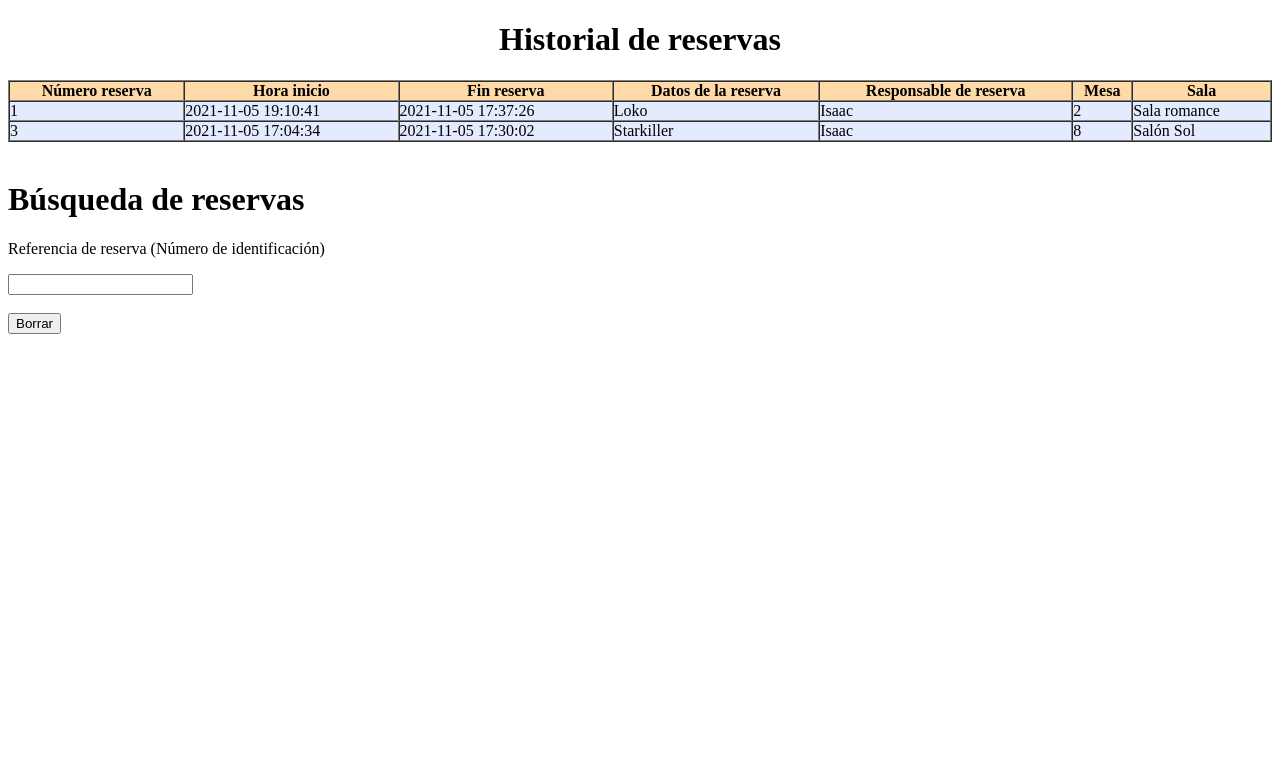
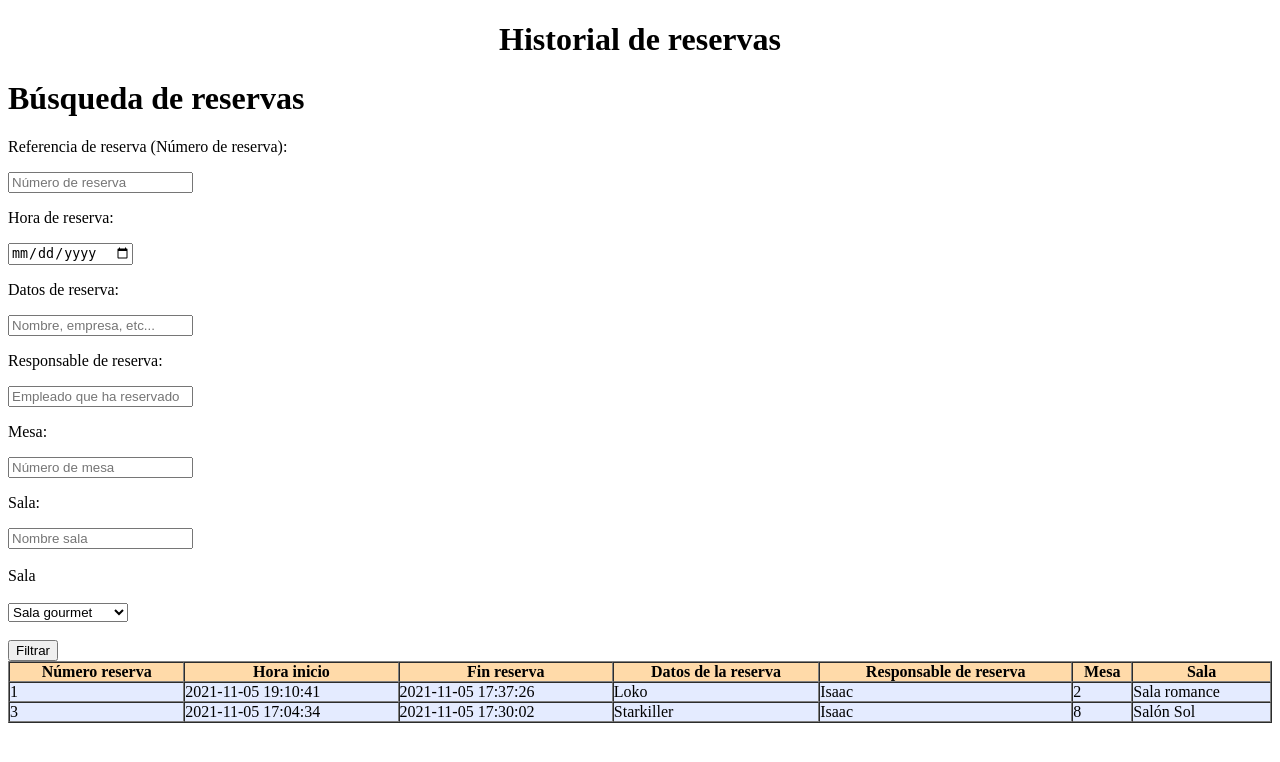
Before and after one commit to dannylarrea/SARA-CONNOR21, a PHP site: template view/reservas.php in a window 1280 px wide. Shown: the top 762 px of the page. Run offline with PHP 8.4, Linux system fonts and the light colour scheme; the template is opened without the code that fills it, so the values that code supplies are empty; data comes from the database, SQL or seed files in the repository.

Commit message:
Formulario in progress

```diff
--- a/view/reservas.php
+++ b/view/reservas.php
@@ -7,8 +7,38 @@
     <center>
         <h1>Historial de reservas</h1>
     </center>
+    <form action="./reservas.php" method="POST">
+        <h1>Búsqueda de reservas</h1>
+        <p>Referencia de reserva (Número de reserva):</p>
+            <input type="number" id="" name="id_res" placeholder="Número de reserva"><br>
+        <p>Hora de reserva:</p>
+            <input type="date" id="" name="horaIni_res" placeholder="Hora"><br>
+        <p>Datos de reserva:</p>
+            <input type="text" id="" name="datos_res" placeholder="Nombre, empresa, etc..."><br>
+        <p>Responsable de reserva:</p>
+            <input type="text" id="" name="nombre_use" placeholder="Empleado que ha reservado"><br>
+        <p>Mesa:</p>
+            <input type="number" id="" name="id_mes" placeholder="Número de mesa"><br>
+        <p>Sala:</p>
+        <input type="text" id="" name="nombre_sal" placeholder="Nombre sala"><br><br>
             <?php
                 include '../services/connection.php';
+                $salas=$pdo->prepare("SELECT nombre_sal FROM tbl_sala GROUP BY nombre_sal");
+                $salas->execute();
+                $data = $salas->fetchAll(PDO::FETCH_ASSOC);
+                //Select con opciones de la BBDD
+                echo "<label for='seleccion-sala'>Sala</label><br><br>";
+                echo "<select name='nombre_sal' value=''>";
+                    foreach ($data as $reg) {
+                        echo "<option value='{$reg['nombre_sal']}'>{$reg['nombre_sal']}</option>";
+                    }
+                echo "</select><br><br>"
+
+            ?>
+        <input type="submit" value="Filtrar"><br>
+    </form>
+    <?php
+        //include '../services/connection.php';
         //Query sala traer id y nombre
         //Para rellenar un mapa, la llave será el id de la sala y el valor el nombre
         $reserva=$pdo->prepare("SELECT r.id_res, r.horaIni_res, r.horaFin_res, r.datos_res, u.nombre_use, m.id_mes, s.nombre_sal
@@ -57,11 +87,7 @@
 
     //echo "</table><br>";
     ?>
-    <form action="./reservas.php" method="POST">
-        <h1>Búsqueda de reservas</h1>
-        <p>Referencia de reserva (Número de identificación)</p>
-        <input type="text" id="email" name="email" readonly=redonly value= "<?php echo $email ?>"><br><br>
-        <input type="submit" value="Borrar">
     </form>
+
 </body>
 </html>
```
Lines whose indentation alone changed are shown as unchanged.
